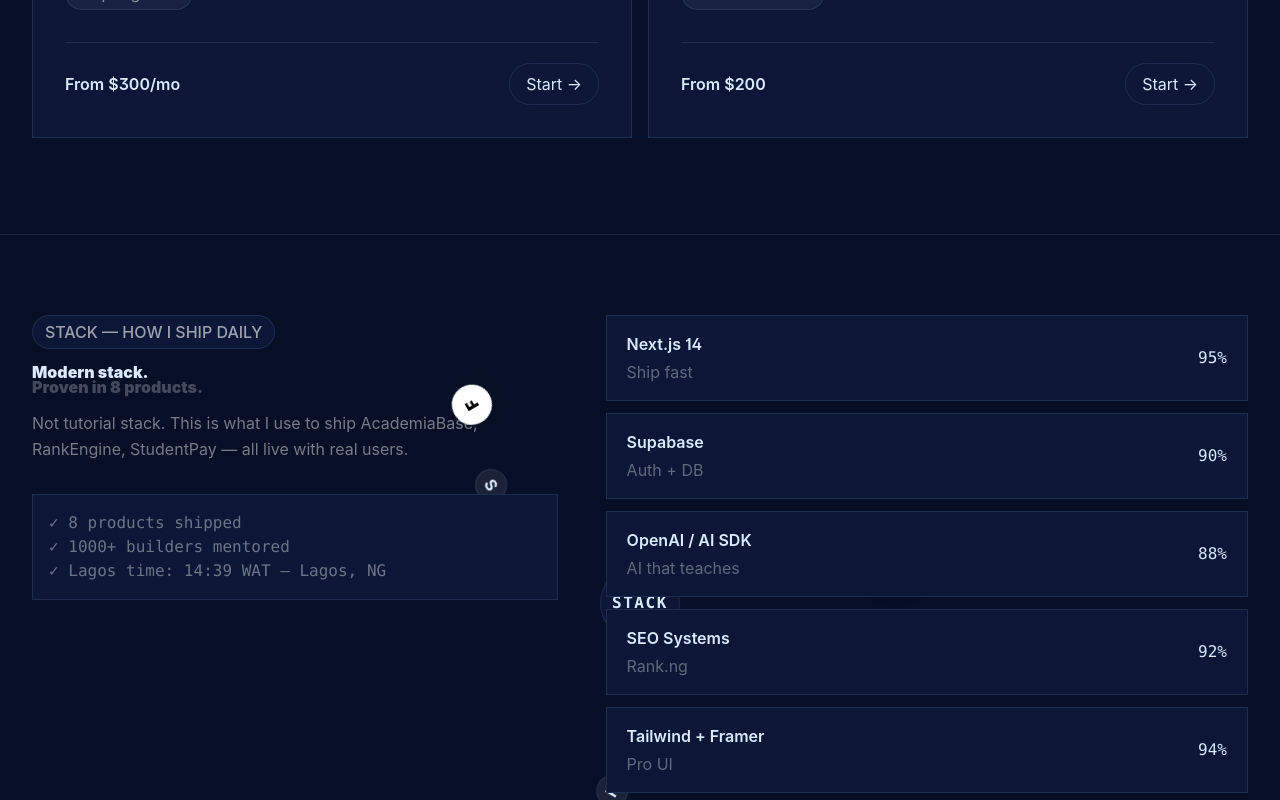
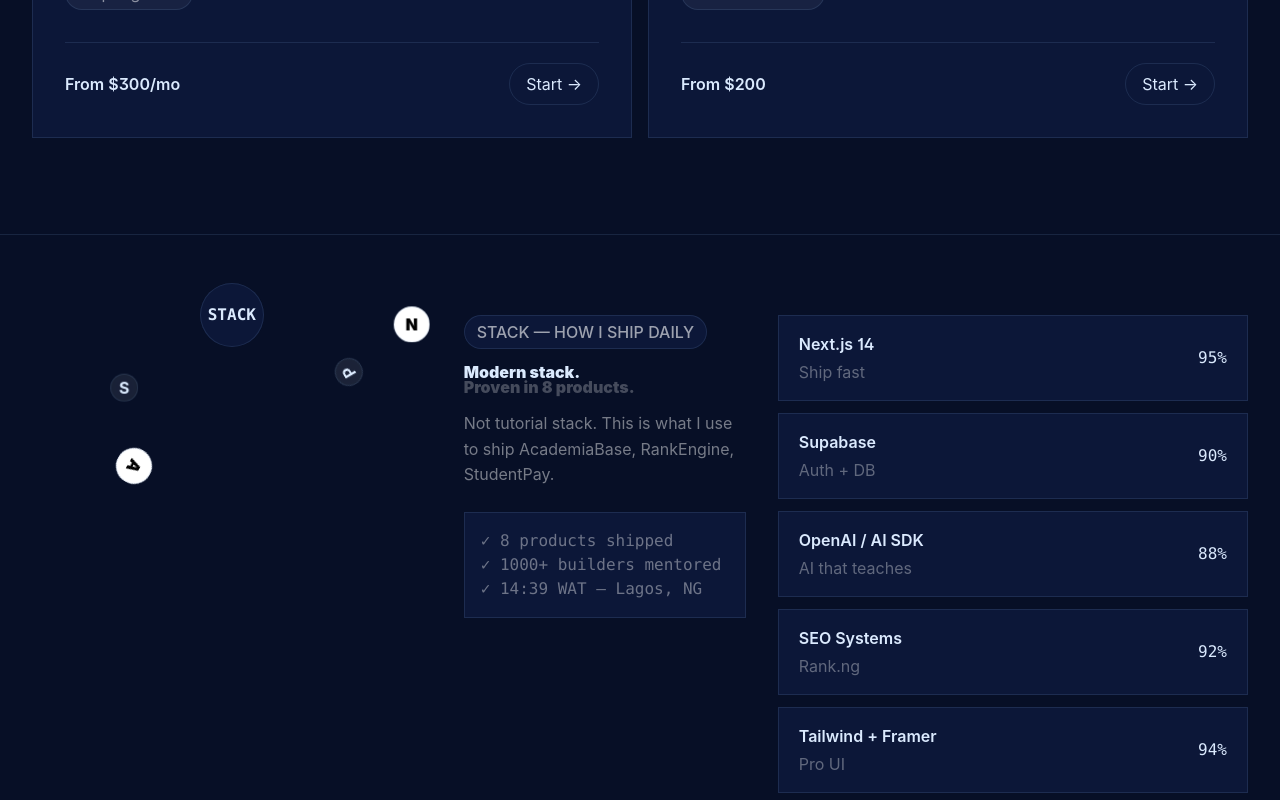
Before and after one commit to GNetSolution/oredola-dev, a Next.js app: page / in a window 1280 px wide. Shown: the part 2420-3220 px from the top of the page. Built offline with nearby package versions, Linux system fonts and the light colour scheme.

Commit message:
fix: orbit left side separate - not overlapping

```diff
--- a/src/components/StackContact.tsx
+++ b/src/components/StackContact.tsx
@@ -24,40 +24,48 @@
   return (
     <>
       <section className="relative mx-auto max-w- px-6 md:px-8 py-20 border-t overflow-hidden" style={{ borderColor: t.border, background: t.bg }}>
+        <div className="relative grid grid-cols-1 md:grid-cols-[0.85fr_0.6fr_1fr] gap-8 items-start z-10">
+
+          {/* LEFT - ORBIT SEPARATE */}
+          <div className="relative h- flex items-center justify-center">
             <div className="pointer-events-none absolute inset-0 flex items-center justify-center">
               <div className="absolute h- w- rounded-full border border-dashed opacity-[0.08]" style={{ borderColor: t.fg }} />
               <div className="absolute h- w- rounded-full border opacity-[0.06]" style={{ borderColor: t.fg }} />
-          <motion.div animate={{ rotate: 360 }} transition={{ duration: 28, repeat: Infinity, ease: "linear" }} className="absolute h- w-">
+              <motion.div animate={{ rotate: 360 }} transition={{ duration: 24, repeat: Infinity, ease: "linear" }} className="absolute h- w-">
                 {[STACK[0], STACK[2], STACK[4]].map((s, idx) => {
                   const angle = idx * 120;
                   return (
-                <div key={s.name} className="absolute left-1/2 top-1/2" style={{ transform: `translate(-50%, -50%) rotate(${angle}deg) translateY(-260px)` }}>
-                  <motion.div animate={{ rotate: -360 }} transition={{ duration: 28, repeat: Infinity, ease: "linear" }} className="h-10 w-10 rounded-full border backdrop-blur-xl flex items-center justify-center text- font-black shadow-[0_8px_30px_rgba(0,0,0,0.12)]" style={{ background: isLight? "#0a0a0a" : "#ffffff", color: isLight? "#ffffff" : "#000000", borderColor: isLight? "rgba(0,0,0,0.08)" : "rgba(255,255,255,0.15)" }}>{s.icon}</motion.div>
+                    <div key={s.name} className="absolute left-1/2 top-1/2" style={{ transform: `translate(-50%, -50%) rotate(${angle}deg) translateY(-180px)` }}>
+                      <motion.div animate={{ rotate: -360 }} transition={{ duration: 24, repeat: Infinity, ease: "linear" }} className="h-9 w-9 rounded-full border backdrop-blur-xl flex items-center justify-center text- font-black" style={{ background: isLight? "#0a0a0a" : "#fff", color: isLight? "#fff" : "#000", borderColor: t.border }}>{s.icon}</motion.div>
                     </div>
                   );
                 })}
               </motion.div>
-          <motion.div animate={{ rotate: -360 }} transition={{ duration: 20, repeat: Infinity, ease: "linear" }} className="absolute h- w-">
+              <motion.div animate={{ rotate: -360 }} transition={{ duration: 18, repeat: Infinity, ease: "linear" }} className="absolute h- w-">
                 {[STACK[1], STACK[3], STACK[5]].map((s, idx) => {
-              const angle = idx * 120 + 60;
+                  const angle = idx * 120;
                   return (
-                <div key={s.name} className="absolute left-1/2 top-1/2" style={{ transform: `translate(-50%, -50%) rotate(${angle}deg) translateY(-190px)` }}>
-                  <motion.div animate={{ rotate: 360 }} transition={{ duration: 20, repeat: Infinity, ease: "linear" }} className="h-8 w-8 rounded-full border backdrop-blur-xl flex items-center justify-center text- font-bold" style={{ background: isLight? "rgba(0,0,0,0.06)" : "rgba(255,255,255,0.08)", color: t.fg, borderColor: t.border }}>{s.icon}</motion.div>
+                    <div key={s.name} className="absolute left-1/2 top-1/2" style={{ transform: `translate(-50%, -50%) rotate(${angle}deg) translateY(-130px)` }}>
+                      <motion.div animate={{ rotate: 360 }} transition={{ duration: 18, repeat: Infinity, ease: "linear" }} className="h-7 w-7 rounded-full border backdrop-blur-xl flex items-center justify-center text- font-bold" style={{ background: isLight? "rgba(0,0,0,0.06)" : "rgba(255,255,255,0.08)", color: t.fg, borderColor: t.border }}>{s.icon}</motion.div>
                     </div>
                   );
                 })}
               </motion.div>
-          <div className="absolute h-20 w-20 rounded-full border backdrop-blur-xl flex items-center justify-center font-mono text- font-bold tracking-widest" style={{ background: t.card, borderColor: t.border, color: t.fg }}>STACK</div>
+              <div className="absolute h-16 w-16 rounded-full border backdrop-blur-xl flex items-center justify-center font-mono text- font-bold" style={{ background: t.card, borderColor: t.border, color: t.fg }}>STACK</div>
             </div>
-        <div className="relative grid grid-cols-1 md:grid-cols-[0.9fr_1.1fr] gap-12 z-10">
+          </div>
+
+          {/* MIDDLE - TEXT */}
           <div>
             <div className="inline-flex rounded-full border px-3 py-1 text- font-medium backdrop-blur" style={{ borderColor: t.border, background: t.card, color: isLight? "rgba(0,0,0,0.6)" : "rgba(255,255,255,0.6)" }}>STACK — HOW I SHIP DAILY</div>
             <h2 className="mt-4 text- md:text- font-black leading-[0.95]" style={{ color: t.fg }}>Modern stack.<br /><span style={{ color: isLight? "rgba(0,0,0,0.25)" : "rgba(255,255,255,0.25)" }}>Proven in 8 products.</span></h2>
-            <p className="mt-4 text- leading-[1.6] max-w-" style={{ color: isLight? "rgba(0,0,0,0.55)" : "rgba(255,255,255,0.45)" }}>Not tutorial stack. This is what I use to ship AcademiaBase, RankEngine, StudentPay — all live with real users.</p>
-            <div className="mt-8 rounded- border p-4 font-mono text- leading-6 backdrop-blur-xl" style={{ borderColor: t.border, background: t.card, color: isLight? "rgba(0,0,0,0.55)" : "rgba(255,255,255,0.4)" }}>
-              <div>✓ 8 products shipped</div><div>✓ 1000+ builders mentored</div><div>✓ Lagos time: {time || "Loading..."}</div>
+            <p className="mt-4 text- leading-[1.6]" style={{ color: isLight? "rgba(0,0,0,0.55)" : "rgba(255,255,255,0.45)" }}>Not tutorial stack. This is what I use to ship AcademiaBase, RankEngine, StudentPay.</p>
+            <div className="mt-6 rounded- border p-4 font-mono text- leading-6 backdrop-blur-xl" style={{ borderColor: t.border, background: t.card, color: isLight? "rgba(0,0,0,0.55)" : "rgba(255,255,255,0.4)" }}>
+              <div>✓ 8 products shipped</div><div>✓ 1000+ builders mentored</div><div>✓ {time || "Loading..."}</div>
             </div>
           </div>
+
+          {/* RIGHT - CARDS */}
           <div className="grid gap-3">
             {STACK.map((s) => (
               <div key={s.name} className="rounded- border px-5 py-4 flex items-center justify-between backdrop-blur-xl" style={{ borderColor: t.border, background: t.card }}>
```
Lines whose indentation alone changed are shown as unchanged.
